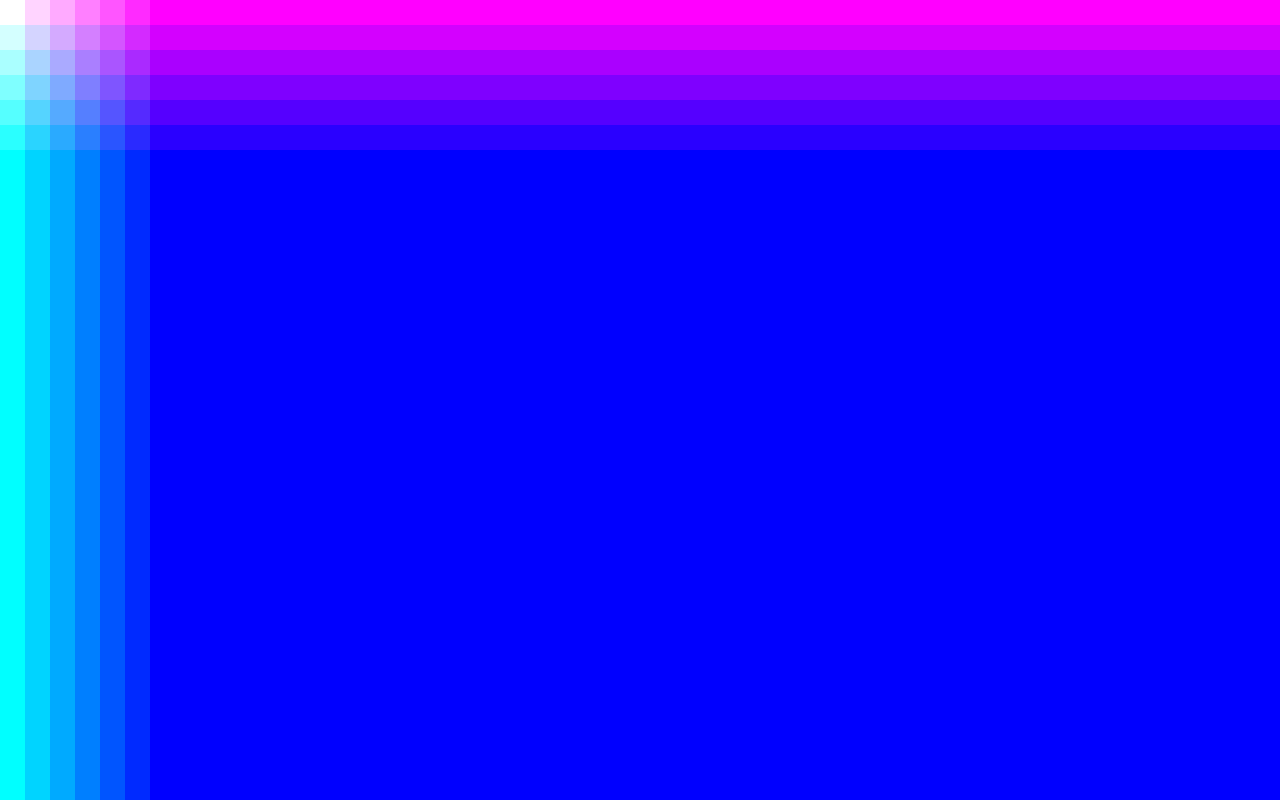
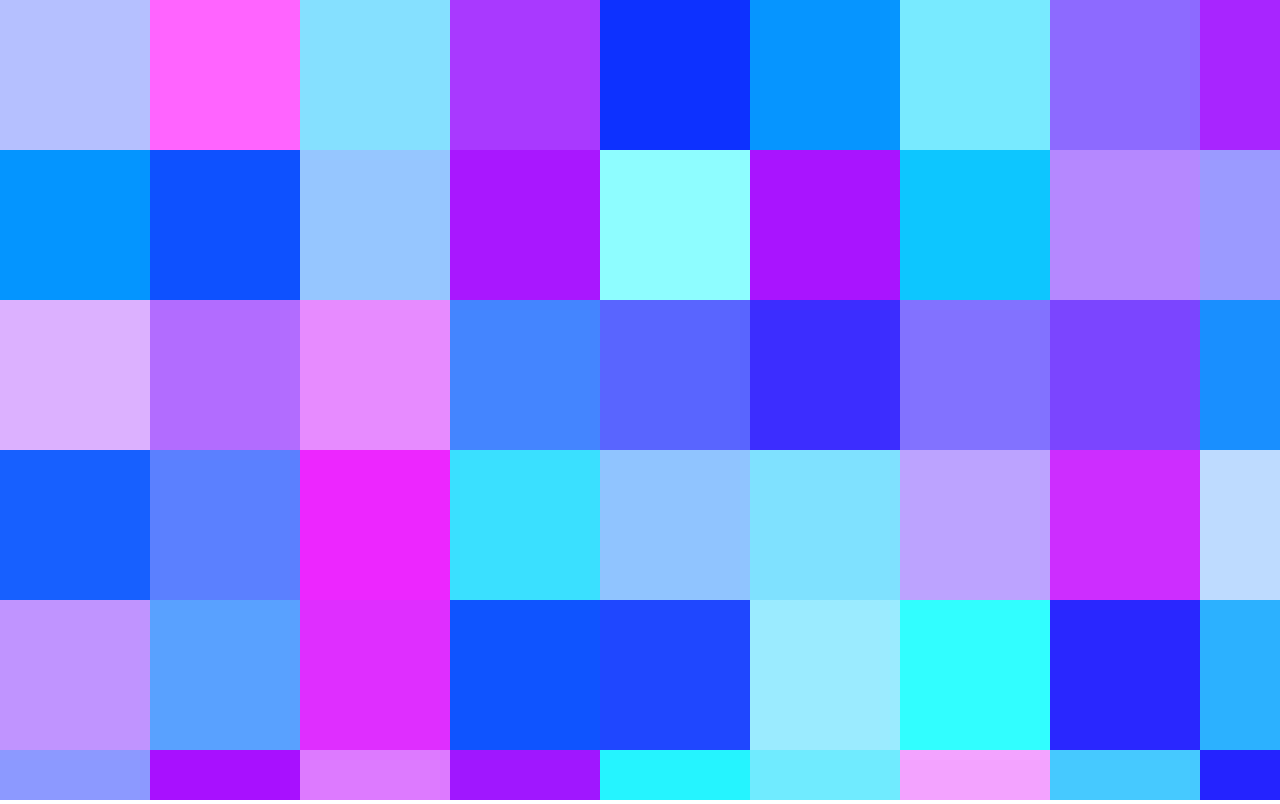
Before and after one commit to robgbiv/canvas-experiments, a plain HTML site: page coloursquares/index.html in a window 1280 px wide. Drawn offline with Linux system fonts and the light colour scheme.

Commit message:
Fill square with random colour
This is blue-heavy

```diff
--- a/coloursquares/index.html
+++ b/coloursquares/index.html
@@ -21,9 +21,9 @@
           var height = window.innerHeight;
           for (var i = 0; i < width; i++) {
               for (var j = 0; j < height; j++) {
-                  ctx.fillStyle = 'rgb(' + Math.floor(255 - 42.5 * i) + ',' +
-                      Math.floor(255 - 42.5 * j) + ',255)';
-                  ctx.fillRect(j * 25, i * 25, 25, 25);
+                  ctx.fillStyle = 'rgb(' + Math.floor(Math.random() * 256) + ',' +
+                      Math.floor(Math.random() * 256) + ',255)';
+                  ctx.fillRect(j * 150, i * 150, 150, 150);
               }
           }
       }
```
